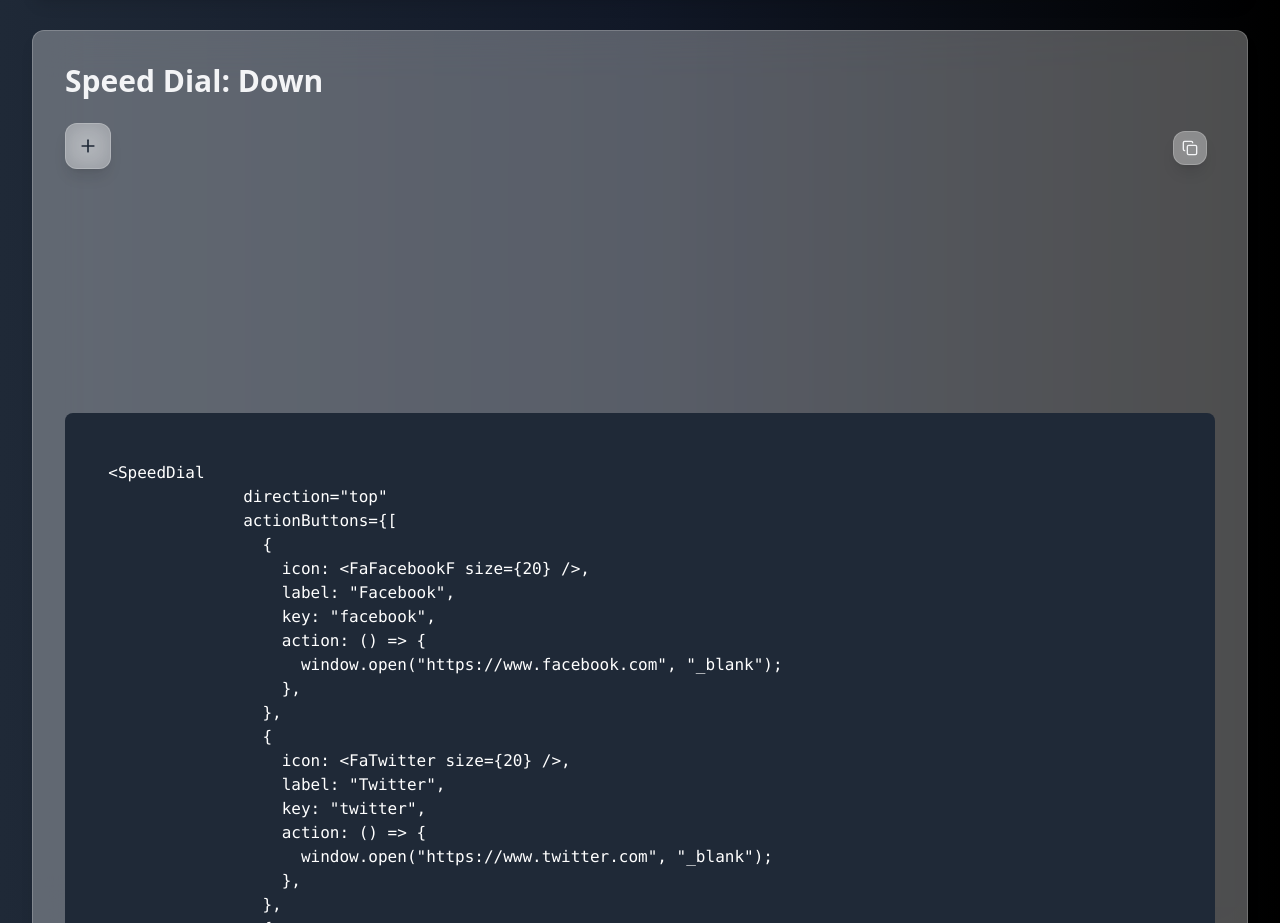
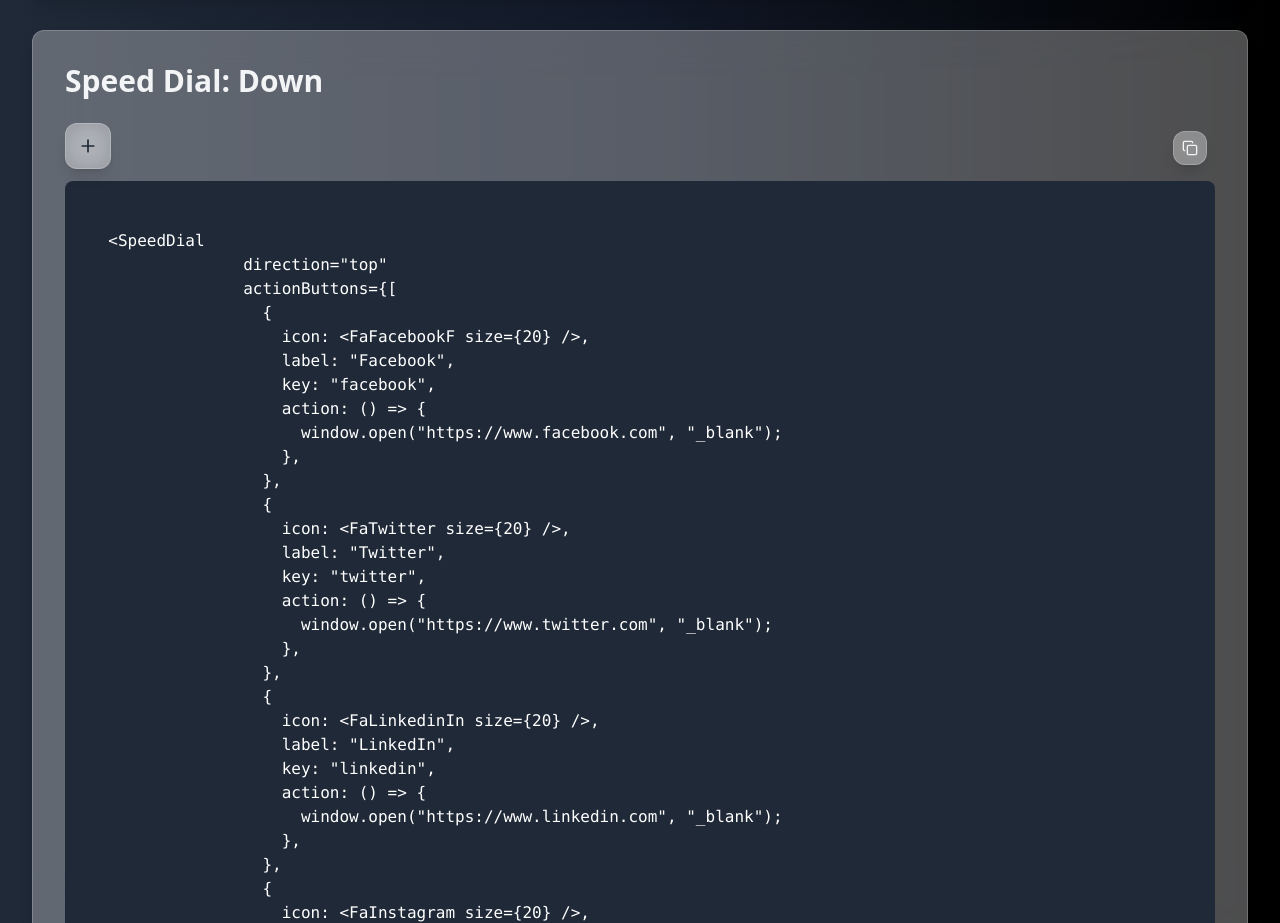
Before and after one commit to Jaishree2310/GlassyUI-Components, a React (Create React App) app: page /speed-dial-details in a window 1280 px wide. Shown: the part 2571-3494 px from the top of the page. Built offline with nearby package versions, Linux system fonts and the light colour scheme.

Commit message:
fix button ui issue

```diff
--- a/src/components/SpeedDialDetailsPage.tsx
+++ b/src/components/SpeedDialDetailsPage.tsx
@@ -279,6 +279,7 @@ const SpeedDialDetailsPage: React.FC = () => {
             <CopyButton text={speedDialRight} codeKey="speedDialRight" />
           </div>
         </div>
+
         <div className={`${getGlassyClasses()} p-8 mb-8 relative`}>
           <h2 className="text-3xl font-bold mb-6 text-gray-100">
             Speed Dial: Down
@@ -286,7 +287,7 @@ const SpeedDialDetailsPage: React.FC = () => {
           {/* Basic Usage Code Block */}
           <div className="relative mb-4">
             <SpeedDial
-              direction="down"
+              direction="right"
               actionButtons={[
                 {
                   icon: <FaFacebookF size={20} />,
```
